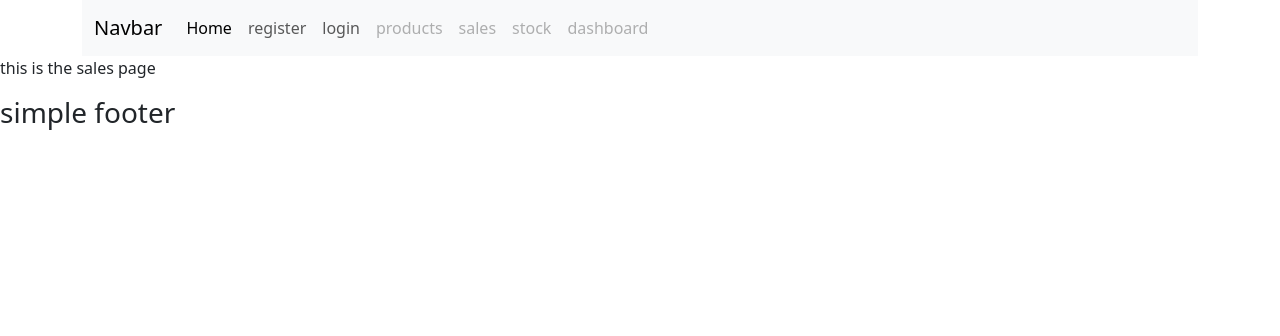
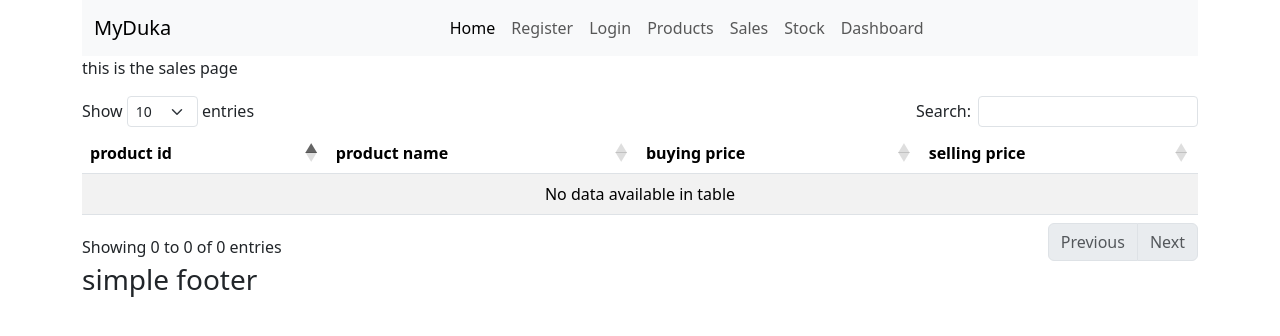
Before and after one commit to rahmoabukar451/my-duka, a Flask app: page /sales in a window 1280 px wide. Shown: the top 336 px of the page. Run offline with Flask 3, Linux system fonts and the light colour scheme; data that the repository does not hold is empty; some libraries are stand-ins or nearby versions.

Commit message:
Add files via upload

```diff
--- a/templates/base.html
+++ b/templates/base.html
@@ -6,6 +6,18 @@
         <meta name = "viewport" content = "width=device-widht, initial-scale=1.0">
         <link href="https://cdn.jsdelivr.net/npm/bootstrap@5.3.8/dist/css/bootstrap.min.css" rel="stylesheet"
          integrity="sha384-sRIl4kxILFvY47J16cr9ZwB07vP4J8+LH7qKQnuqkuIAvNWLzeN8tE5YBujZqJLB" crossorigin="anonymous">
+
+
+        <link rel="stylesheet" href="static/navbar.css">
+        <link rel="stylesheet" href="https://cdnjs.cloudflare.com/ajax/libs/twitter-bootstrap/5.3.3/css/bootstrap.min.css">
+        <link rel="stylesheet" href="https://cdn.datatables.net/2.3.7/css/dataTables.bootstrap5.css">
+
+
+        <script src="https://code.jquery.com/jquery-3.7.1.js"></script>
+        <script src="https://cdnjs.cloudflare.com/ajax/libs/twitter-bootstrap/5.3.3/js/bootstrap.bundle.min.js"></script>
+        <script src="https://cdn.datatables.net/2.3.7/js/dataTables.js"></script>
+        <script src="https://cdn.datatables.net/2.3.7/js/dataTables.bootstrap5.js"></script>
+
         <title>{% block title %} {% endblock %}</title>
 
 
@@ -15,43 +27,49 @@
 
     <body>
          <div class="container">
+
         <div>
             <nav class="navbar navbar-expand-lg bg-body-tertiary">
-
-                       <div class ="container-fluid">
-                        <a class="navbar-brand" href="#">Navbar</a>
-                        <button class="navbar-toggler" type="button" data-toggle="collapse" data-target="#navbarNav"
+                <div class="container-fluid">
+                    <a class="navbar-brand" href="/">MyDuka</a>
+                    <button class="navbar-toggler" type="button" data-bs-toggle="collapse" data-bs-target="#navbarNav"
                         aria-controls="navbarNav" aria-expanded="false" aria-label="Toggle navigation">
                         <span class="navbar-toggler-icon"></span>
                     </button>
                     <div class="collapse navbar-collapse" id="navbarNav">
-                            <ul class="navbar-nav">
-                                <li class="nav-item active">
-                                    <a class="nav-link active" aria-current="page" href="/">Home </a>
+
+                        <ul class="navbar-nav mx-auto">
+                            <li class="nav-item">
+                                <a class="nav-link active" aria-current="page" href="/">Home</a>
                             </li>
                             <li class="nav-item">
-                                    <a class="nav-link" href="/register">register</a>
+                                <a class="nav-link" href="/register">Register</a>
                             </li>
                                <li class="nav-item">
-                                    <a class="nav-link" href="/login">login</a>
+                                <a class="nav-link" href="/login">Login</a>
                             </li>
                                <li class="nav-item">
-                                    <a class="nav-link disabled" href="/products">products</a>
+                                <a class="nav-link" href="/products">Products</a>
                             </li>
-                                <li>
-                                     <a class="nav-link disabled" href="/sales">sales</a>
+                            <li class="nav-item">
+                                <a class="nav-link" href="/sales">Sales</a>
                             </li>
-                                <li>
-                                    <a class="nav-link disabled" href="/stock">stock</a>
+                              <li class="nav-item">
+                                <a class="nav-link" href="/stock">Stock</a>
                             </li>
-                                <li>
-                                    <a class="nav-link disabled" href="/dashboard">dashboard</a>
+                              <li class="nav-item">
+                                <a class="nav-link" href="/dashboard">Dashboard</a>
                             </li>
+
+
                         </ul>
+                    </div>
+
                 </div>
             </nav>
             </div>
-        </div>
+
+
 
 
 
@@ -67,6 +85,8 @@
         <script src="https://cdn.jsdelivr.net/npm/bootstrap@5.3.8/dist/js/bootstrap.bundle.min.js"
         integrity="sha384-FKyoEForCGlyvwx9Hj09JcYn3nv7wiPVlz7YYwJrWVcXK/BmnVDxM+D2scQbITxI"
          crossorigin="anonymous"></script>
-
+        <script>
+            new DataTable('#example');
+        </script>
     </body>
 </html>
--- a/templates/sales.html
+++ b/templates/sales.html
@@ -3,5 +3,34 @@
 {% block content %}
     <div>
         <p>this is the sales page</p>
+
+         <div>
+        <table id="example" class="table table-striped">
+        <thead>
+            <tr>
+                <th>product id</th>
+                <th>product name</th>
+                <th>buying price</th>
+                <th>selling price</th>
+
+            </tr>
+        </thead>
+        <tbody>
+            {% for product in products %}
+            <tr>
+                <td>{{ product[0] }}</td>
+                <td>{{product[1] }}</td>
+                <td>{{product[2] }}</td>
+                <td>{{product[3] }}</td>
+            </tr>
+            {% endfor %}
+        </tbody>
+        </table>
+
+
+    </div>
+
+
+
     </div>
 {% endblock %}
```
Also changed, not shown: templates/dashboard.html (+15 -0 lines), templates/index.html (+9 -0 lines), templates/login.html (+16 -0 lines), templates/products.html (+60 -0 lines), templates/register.html (+15 -0 lines), templates/stock.html (+25 -0 lines). Lines whose indentation alone changed are shown as unchanged.
